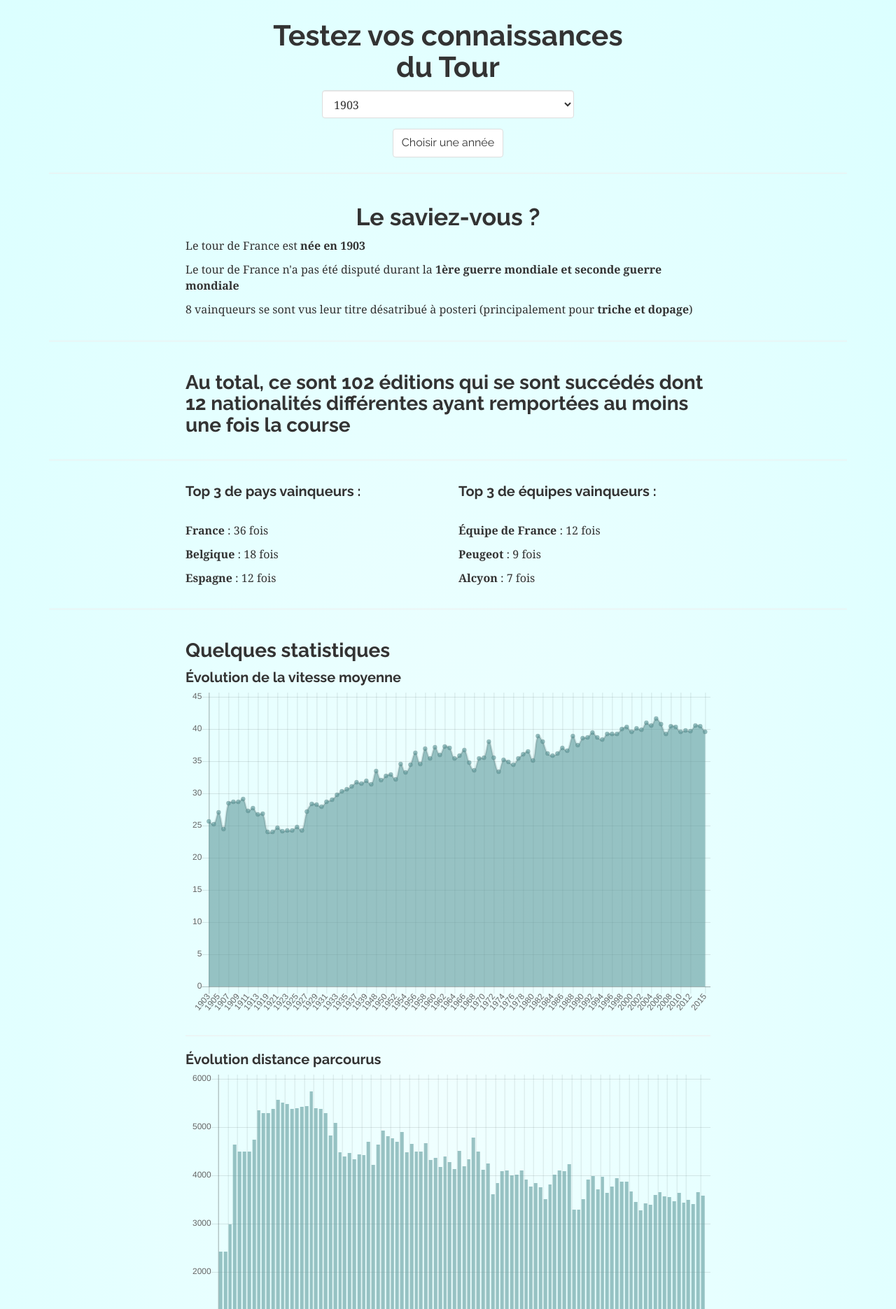
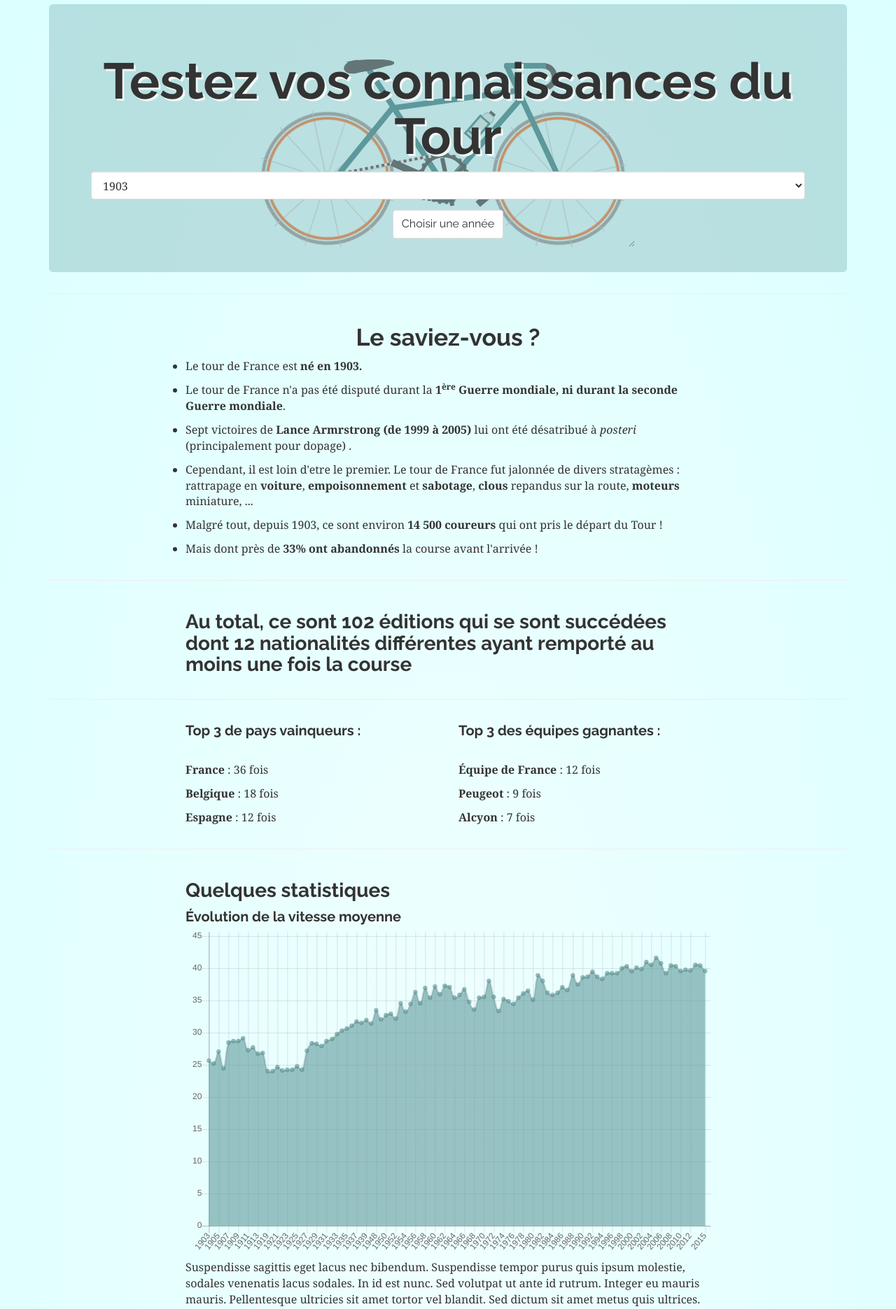
Before and after one commit to ikario404/le-grand-tour, a Flask app: page / in a window 1280 px wide. Shown: the part 67-1938 px from the top of the page at 70% size. Run offline with Flask 2, Linux system fonts and the light colour scheme; some libraries are stand-ins or nearby versions; some web fonts are replaced.

Commit message:
templating, styling, default port

```diff
--- a/app.py
+++ b/app.py
@@ -116,4 +116,4 @@ def get_year(year):
 
 if __name__ == '__main__':
     #app.jinja_env.cache = {}
-    app.run(host='0.0.0.0', debug=True, port=8080)
+    app.run(host='0.0.0.0', debug=True)
--- a/static/styles.css
+++ b/static/styles.css
@@ -82,7 +82,31 @@ tr:hover {
     background-color: rgb(186, 217, 228) !important;
 }
 
+// .last-block {
+//     margin-top: 275px;
+// }
 
-.last-block {
-    margin-top: 275px;
+.jumbotron {
+    z-index: 1000;
+    background-color: rgba(94, 153, 155,0.3);
+    position: relative;
 }
+
+.jumbotext {
+    text-shadow: .04em .04em 0 #f1f7f7;
+}
+
+
+.bike-container {
+    position: absolute;
+    width: 100%;
+    top: 75px;
+}
+
+.cycle-outer {
+    z-index: 1;
+}
+
+.doyouknow {
+    list-style: initial !important;
+}
--- a/templates/base.html
+++ b/templates/base.html
@@ -3,13 +3,13 @@
 {% block styles %}
     {{ super() }}
     <link rel="shortcut icon" href="{{ url_for('static', filename='favicon-bicycle.ico') }}">
-    <link rel="stylesheet" type="text/css" href="{{ url_for('static',filename='styles.css') }}">
+
     <link rel="stylesheet" type="text/css" href="{{ url_for('static',filename='bootstrap-theme-paper.min.css') }}">
     {# <link rel="stylesheet" type="text/css" href="{{ url_for('static',filename='font-awesome.min.css') }}"> #}
     {# <link rel="stylesheet" type="text/css" href="{{ url_for('static',filename='flag-icon.min.css') }}"> #}
     <link rel="stylesheet" type="text/css" href="https://maxcdn.bootstrapcdn.com/font-awesome/4.6.3/css/font-awesome.min.css">
     <link rel="stylesheet" type="text/css" href="https://cdnjs.cloudflare.com/ajax/libs/flag-icon-css/2.3.1/css/flag-icon.min.css">
-
+    <link rel="stylesheet" type="text/css" href="{{ url_for('static',filename='styles.css') }}">
     {# <script src="https://use.fontawesome.com/2aaff4fe60.js"></script> #}
 
 {% endblock %}
--- a/templates/index.html
+++ b/templates/index.html
@@ -10,116 +10,7 @@
 
   <br>
 
-  <div class="row">
-    <div class="col-xs-12 col-md-offset-3 col-md-6 ">
-      <h1 class="text-center">Testez vos connaissances du Tour</h1>
-    </div>
-  </div>
-
-  <div class="row">
-    <div class="col-xs-12 col-md-offset-4 col-md-4">
-      <form method="POST" action="/">
-        <div class="form-group">
-          {# <label for="sel1">Choissisez une année :</label> #}
-          <select class="form-control" id="sel1" name="year">
-            {% for year in years %}
-              <option>{{ year }}</option>
-            {% endfor %}
-          </select>
-        </div>
-        <button type="submit" class="btn btn-default center-block">Choisir une année</button>
-      </form>
-    </div>
-  </div>
-
-  <hr>
-
-  <div class="row">
-    <div class="col-xs-12 col-md-offset-2 col-md-8 ">
-      <h2 class="text-center">Le saviez-vous ?</h2>
-        <ul>
-          <li><p>Le tour de France est <strong>née en 1903</strong></p></li>
-          <li><p>Le tour de France n'a pas été disputé durant la <strong>1ère guerre mondiale et seconde guerre mondiale</strong></p></li>
-          <li><p>8 vainqueurs se sont vus leur titre désatribué à posteri (principalement pour <strong>triche et dopage</strong>) </p></li>
-        </ul>
-
-    </div>
-  </div>
-
-  <hr>
-
-  <div class="row">
-    <div class="col-xs-12 col-md-offset-2 col-md-8">
-      <h3>Au total, ce sont 102 éditions qui se sont succédés dont 12 nationalités différentes ayant remportées au moins une fois la course</h3>
-      <p>
-        {% for n in data %}
-          <a href="/{{ n['year'] }}" title="{{ n['Vainqueur'] }}">
-            <span class="flag-icon flag-icon-{{ n['nat'] }}"></span>
-          </a>
-        {% endfor %}
-      </p>
-    </div>
-  </div>
-
-      <hr>
-  <div class="row">
-    <div class="col-xs-12 col-md-offset-2 col-md-4">
-      <h4> Top 3 de pays vainqueurs :</h4>
-      <br>
-      <ul>
-        <li><p><strong>{{ nation['Nation'].iloc[0] | safe }}</strong> :
-          {{ nation['Victoires (vainqueurs)'].iloc[0] | safe }} fois</p></li>
-        <li><p><strong>{{ nation['Nation'].iloc[1] | safe }}</strong> :
-          {{ nation['Victoires (vainqueurs)'].iloc[1] | safe }} fois</p></li>
-        <li><p><strong>{{ nation['Nation'].iloc[2] | safe }}</strong> :
-          {{ nation['Victoires (vainqueurs)'].iloc[2] | safe }} fois</p></li>
-      </ul>
-    </div>
-
-    <div class="col-xs-12 col-md-4">
-      <h4> Top 3 de équipes vainqueurs :</h4>
-      <br>
-      <ul>
-        <li><p><strong>{{ equipe['Equipe'].iloc[0] | safe }}</strong> :
-          {{ equipe['Victoires'].iloc[0] | safe }} fois</p></li>
-        <li><p><strong>{{ equipe['Equipe'].iloc[1] | safe }}</strong> :
-          {{ equipe['Victoires'].iloc[1] | safe }} fois</p></li>
-        <li><p><strong>{{ equipe['Equipe'].iloc[2] | safe }}</strong> :
-          {{ equipe['Victoires'].iloc[2] | safe }} fois</p></li>
-      </ul>
-    </div>
-  </div>
-
-  <hr>
-
-  <div class="row">
-    <div class="col-xs-12 col-md-offset-2 col-md-8">
-      <h3 >Quelques statistiques</h3>
-
-      <h4>&Eacute;volution de la vitesse moyenne</h4>
-      <canvas id="speed_chart" width="400" height="400"></canvas>
-
-      <hr>
-
-      <h4>&Eacute;volution distance parcourus</h4>
-      <canvas id="distance_chart" width="400" height="400"></canvas>
-
-      <hr>
-
-      <h4>&Eacute;volution du nombres d'étapes</h4>
-      <canvas id="step_chart" width="400" height="400"></canvas>
-    </div>
-  </div>
-
-
-<!-- <h3>Pour aller plus loin</h3>
-http://www.ina.fr/video/MAN8995775140/le-tour-en-chiffres-e01-les-abandons-video.html
-
-Youtube docu sport plus dopé -->
-
-  <hr>
-
-  <div class="row">
+  <div class="row anime">
     <div class="bike-container">
       <div class="cycle-outer">
         <div class="cycle-wrapper">
@@ -186,13 +77,160 @@ Youtube docu sport plus dopé -->
   </div>
 
 
+  <div class="jumbotron">
+  {# <div class="row">
+    <div class="col-xs-12 col-md-offset-3 col-md-6 "> #}
+      <h1 class="text-center jumbotext">Testez vos connaissances du Tour</h1>
+      <form method="POST" action="/">
+        <div class="form-group">
+          {# <label for="sel1">Choissisez une année :</label> #}
+          <select class="form-control" id="sel1" name="year">
+            {% for year in years %}
+              <option>{{ year }}</option>
+            {% endfor %}
+          </select>
+        </div>
+        <button type="submit" class="btn btn-default center-block">Choisir une année</button>
+      </form>
+   {#  </div>
+  </div> #}
+  </div>
+
+  {# <div class="row">
+    <div class="col-xs-12 col-md-offset-4 col-md-4">
+
+    </div>
+  </div> #}
+
+  <hr>
+
+  <div class="row">
+    <div class="col-xs-12 col-md-offset-2 col-md-8 ">
+      <h2 class="text-center">Le saviez-vous ?</h2>
+      <ul class="doyouknow">
+        <li><p>Le tour de France est <strong>né en 1903.</strong></p></li>
+        <li><p>Le tour de France n'a pas été disputé durant la <strong>1<sup>ère</sup> Guerre mondiale, ni durant la seconde Guerre mondiale</strong>.</p></li>
+        <li><p>Sept victoires de <strong>Lance Armrstrong (de 1999 à 2005)</strong> lui ont été désatribué à <em>posteri</em> (principalement pour dopage) .</p></li>
+        <li><p>Cependant, il est loin d'etre le premier. Le tour de France fut jalonnée de divers stratagèmes : rattrapage en <strong>voiture</strong>, <strong>empoisonnement</strong> et <strong>sabotage</strong>, <strong>clous</strong> repandus sur la route, <strong>moteurs</strong> miniature, ... </p></li>
+        <!-- http://www.linternaute.com/sport/cyclisme/dossier/les-derapages-du-tour-de-france/robic-leste-ses-bidons.shtml -->
+        <li><p>Malgré tout,  depuis 1903, ce sont environ <strong>14 500 coureurs</strong> qui ont pris le départ du Tour !</p></li>
+        <li><p>Mais dont près de <strong>33% ont abandonnés</strong> la course avant l'arrivée !</p></li>
+      </ul>
+
+    </div>
+  </div>
+
+  <hr>
+
+  <div class="row">
+    <div class="col-xs-12 col-md-offset-2 col-md-8">
+      <h3>Au total, ce sont 102 éditions qui se sont succédées dont 12 nationalités différentes ayant remporté au moins une fois la course</h3>
+      <p>
+        {% for n in data %}
+          {%if 'Lance Armstrong' not in n['Vainqueur']  %}
+            <a href="/{{ n['year'] }}" title="{{ n['Vainqueur'] }}">
+              <span class="flag-icon flag-icon-{{ n['nat'] }}"></span>
+            </a>
+          {% endif %}
+        {% endfor %}
+      </p>
+    </div>
+  </div>
+
+      <hr>
+  <div class="row">
+    <div class="col-xs-12 col-md-offset-2 col-md-4">
+      <h4> Top 3 de pays vainqueurs :</h4>
+      <br>
+      <ul>
+        <li>
+          <p><span class="flag-icon flag-icon-fr"></span>
+            <strong>{{ nation['Nation'].iloc[0] | safe }}</strong> :
+            {{ nation['Victoires (vainqueurs)'].iloc[0] | safe }} fois
+          </p>
+        </li>
+
+        <li>
+          <p><span class="flag-icon flag-icon-be"></span>
+              <strong>{{ nation['Nation'].iloc[1] | safe }}</strong> :
+                {{ nation['Victoires (vainqueurs)'].iloc[1] | safe }} fois
+          </p>
+        </li>
+
+        <li>
+          <p><span class="flag-icon flag-icon-es"></span>
+            <strong>{{ nation['Nation'].iloc[2] | safe }}</strong> :
+              {{ nation['Victoires (vainqueurs)'].iloc[2] | safe }} fois
+          </p>
+        </li>
+      </ul>
+    </div>
+
+    <div class="col-xs-12 col-md-4">
+      <h4> Top 3 des équipes gagnantes :</h4>
+      <br>
+      <ul>
+        <li><p><strong>{{ equipe['Equipe'].iloc[0] | safe }}</strong> :
+          {{ equipe['Victoires'].iloc[0] | safe }} fois</p></li>
+        <li><p><strong>{{ equipe['Equipe'].iloc[1] | safe }}</strong> :
+          {{ equipe['Victoires'].iloc[1] | safe }} fois</p></li>
+        <li><p><strong>{{ equipe['Equipe'].iloc[2] | safe }}</strong> :
+          {{ equipe['Victoires'].iloc[2] | safe }} fois</p></li>
+      </ul>
+    </div>
+  </div>
+
+  <hr>
+
+  <div class="row">
+    <div class="col-xs-12 col-md-offset-2 col-md-8">
+      <h3 >Quelques statistiques</h3>
+
+      <h4>&Eacute;volution de la vitesse moyenne</h4>
+      <canvas id="speed_chart" width="400" height="400"></canvas>
+
+      <p>Suspendisse sagittis eget lacus nec bibendum. Suspendisse tempor purus quis ipsum molestie, sodales venenatis lacus sodales. In id est nunc. Sed volutpat ut ante id rutrum. Integer eu mauris mauris. Pellentesque ultricies sit amet tortor vel blandit. Sed dictum sit amet metus quis ultrices. </p>
+
+      <hr>
+
+      <h4>&Eacute;volution distance parcourus</h4>
+      <canvas id="distance_chart" width="400" height="400"></canvas>
+
+      <p>Phasellus dapibus urna nec metus tristique convallis. Donec eget massa et libero feugiat molestie. Aenean nunc nibh, tempor et diam pulvinar, finibus semper arcu. Phasellus scelerisque diam vitae metus aliquam viverra nec in arcu. Nullam sit amet ante sapien. Etiam ut accumsan orci, ut dignissim magna. Morbi pellentesque arcu et congue tempor. Integer pulvinar interdum erat ac pellentesque. </p>
+
+      <hr>
+
+      <h4>&Eacute;volution du nombres d'étapes</h4>
+      <canvas id="step_chart" width="400" height="400"></canvas>
+
+      <p> Pellentesque viverra a mauris at ornare. Fusce ornare tempor turpis. Aliquam pretium tortor nec massa euismod tincidunt. Vivamus eros arcu, consectetur quis euismod sed, iaculis ut dui. Proin aliquam enim sit amet imperdiet iaculis. In vitae posuere nisi. Phasellus orci leo, hendrerit vitae rutrum quis, lacinia et neque. Cras scelerisque at metus mattis vulputate. </p>
+
+    </div>
+  </div>
+
+
+<!-- <h3>Pour aller plus loin</h3>
+http://www.ina.fr/video/MAN8995775140/le-tour-en-chiffres-e01-les-abandons-video.html
+
+Youtube docu sport plus dopé -->
+
+  <hr>
+
+
+  <div class='row'>
+    <div class="col-xs-12 col-md-offset-2 col-md-8">
+      <!--<iframe autoplay=false play="false" flashvars="autoplay=false&play=false" menu="false" class="center-block" width='460' height='259' frameborder='0' marginheight ='0' marginwidth='0' scrolling ='no' autostart="false" src='https://player.ina.fr/player/embed/MAN8995775140/1/1b0bd203fbcd702f9bc9b10ac3d0fc21/460/259/1' ></iframe>-->
+    </div>
+  </div>
+
+
   <div class="row last-block">
 
     <hr>
 
     <div class="col-xs-12 col-md-offset-4 col-md-4 text-center">
       <h2>Votre pronostic 2016 ?</h2>
-      <p> Faite nous connaitre vos prévisions 2016 !</p>
+      <p> Faîtes nous connaître vos prévisions pour 2016 !</p>
       <input type="text" class="form-control">
       <br>
       <button type="submit" class="btn btn-default center-block ">Envoyer</button>
--- a/templates/years.html
+++ b/templates/years.html
@@ -10,8 +10,8 @@
   <div id="main-content" class="container">
     <div class="row">
       <div class="col-xs-12 col-md-offset-2 col-md-8">
-        <h1>Verificateur de tour de France :</h1>
-        <h2>Retrouver chaque vainqueur du tour de France</h2>
+        <h1>Verificateur du Tour :</h1>
+        <h2>Retrouvez chaque vainqueur du Tour de France</h2>
       </div>
     </div>
 
@@ -72,7 +72,7 @@
 
       <div class="col-xs-12 col-md-6">
         {% if not palmares.empty %}
-          <h3>Palmares total du vainqueur</h3>
+          <h3>Palmarès total du vainqueur</h3>
           <div class="table-responsive">
             {{ palmares.to_html(classes="table table-hover", index=False) | safe}}
           </div>
```
